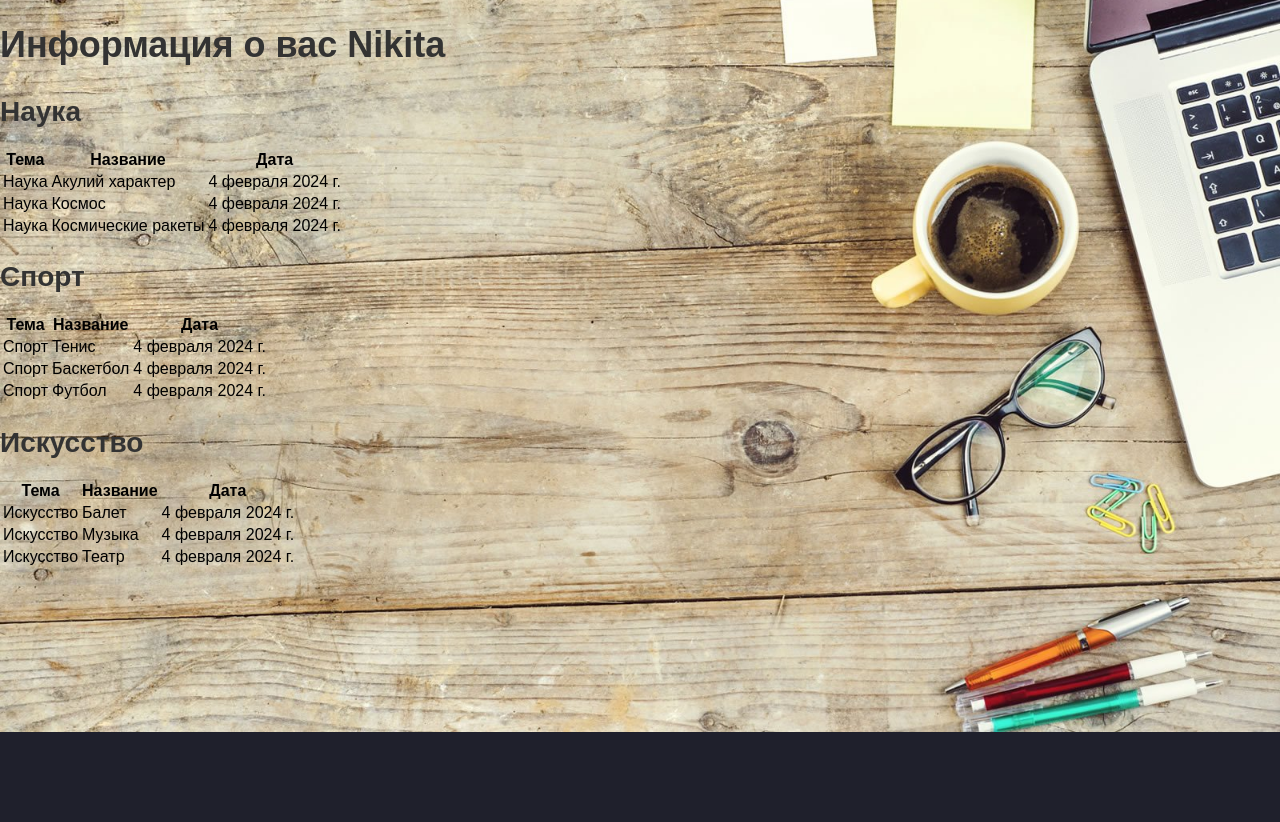
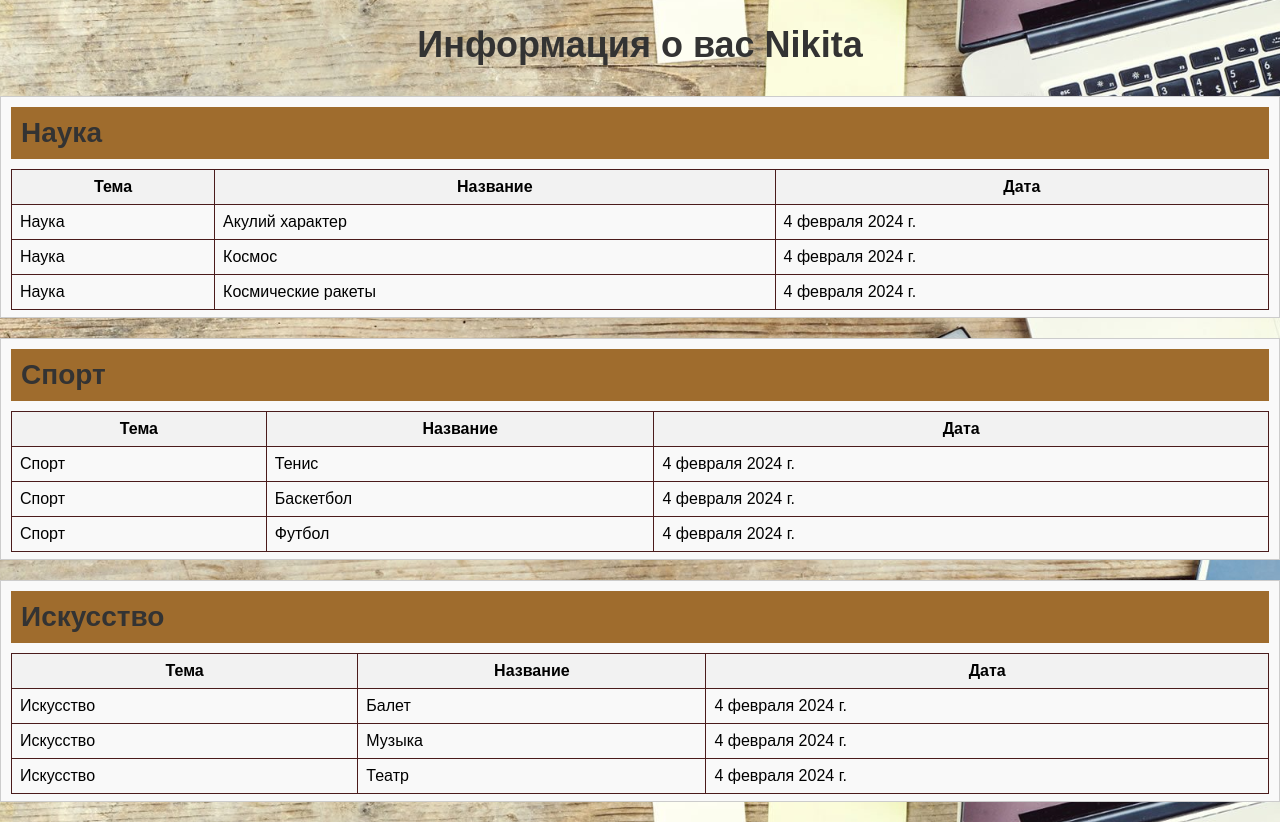
Before and after one commit to Kurlyp-Nikita/Diplom_Project_Articles, a Django app: template templates/registration/profile_user.html in a window 1280 px wide. Shown: the part 68-890 px from the top of the page. Before the commit the page ends 800 px from the top, so only its background shows below. Run offline with Django 5.2, Linux system fonts and the light colour scheme; the template is opened without the code that fills it: values that come from a table or form of the project are taken from there, others are empty; a user stored in the database is signed in; data comes from the database, SQL or seed files in the repository.

Commit message:
изменение в стилях и шаблоне

```diff
--- /dev/null
+++ b/catalog/static/profiles_users.css
@@ -0,0 +1,46 @@
+.scrollingDiv {
+    max-height: 200px;
+    overflow-y: auto;
+    padding: 10px;
+    margin-bottom: 20px;
+    background-color: #f9f9f9;
+    border: 1px solid #ccc;
+}
+
+h1 {
+    text-align: center;
+}
+
+.scrollingDiv h2 {
+    background-color: #9f6c2d;
+    padding: 10px;
+    margin: 0;
+}
+
+.scrollingDiv p {
+    padding: 10px;
+    margin: 0;
+}
+
+.info-table {
+    width: 100%;
+    border-collapse: collapse;
+    margin-top: 10px;
+}
+
+.info-table th, .info-table td {
+    border: 1px solid #4b1c1c;
+    padding: 8px;
+}
+
+.info-table th {
+    background-color: #f2f2f2;
+}
+
+.info-table tr:nth-child(even) {
+    background-color: #f9f9f9;
+}
+
+.info-table tr:hover {
+    background-color: #f5f5f5;
+}
--- a/templates/registration/profile_user.html
+++ b/templates/registration/profile_user.html
@@ -3,7 +3,7 @@
 
 {% block head %}
     <link rel="stylesheet" href="{% static 'home.css' %}">
-    <link rel="stylesheet" href="{% static 'profile_users.css' %}">
+    <link rel="stylesheet" href="{% static 'profiles_users.css' %}">
     <title>Личный кабинет</title>
 {% endblock head %}
 
```
